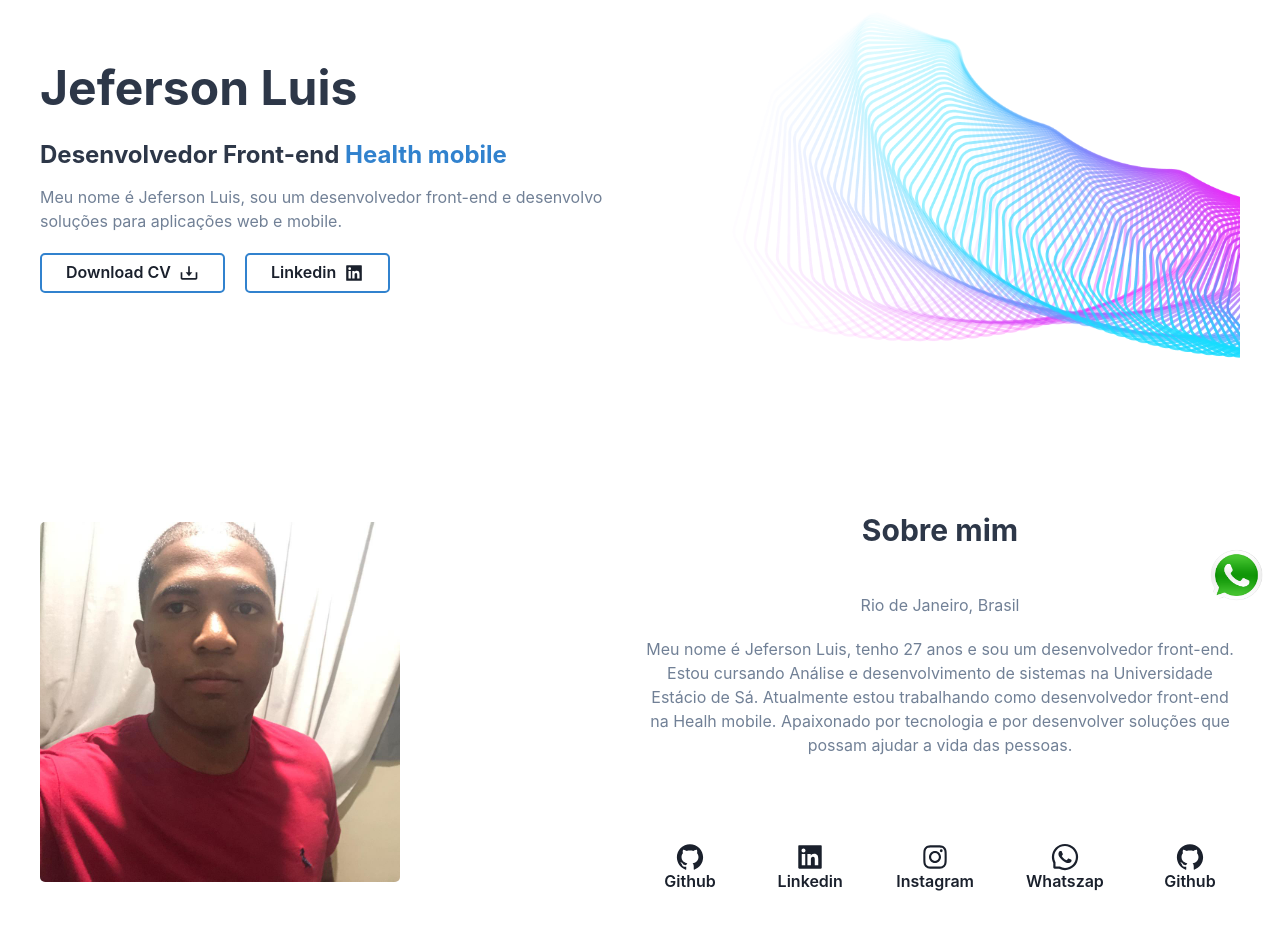
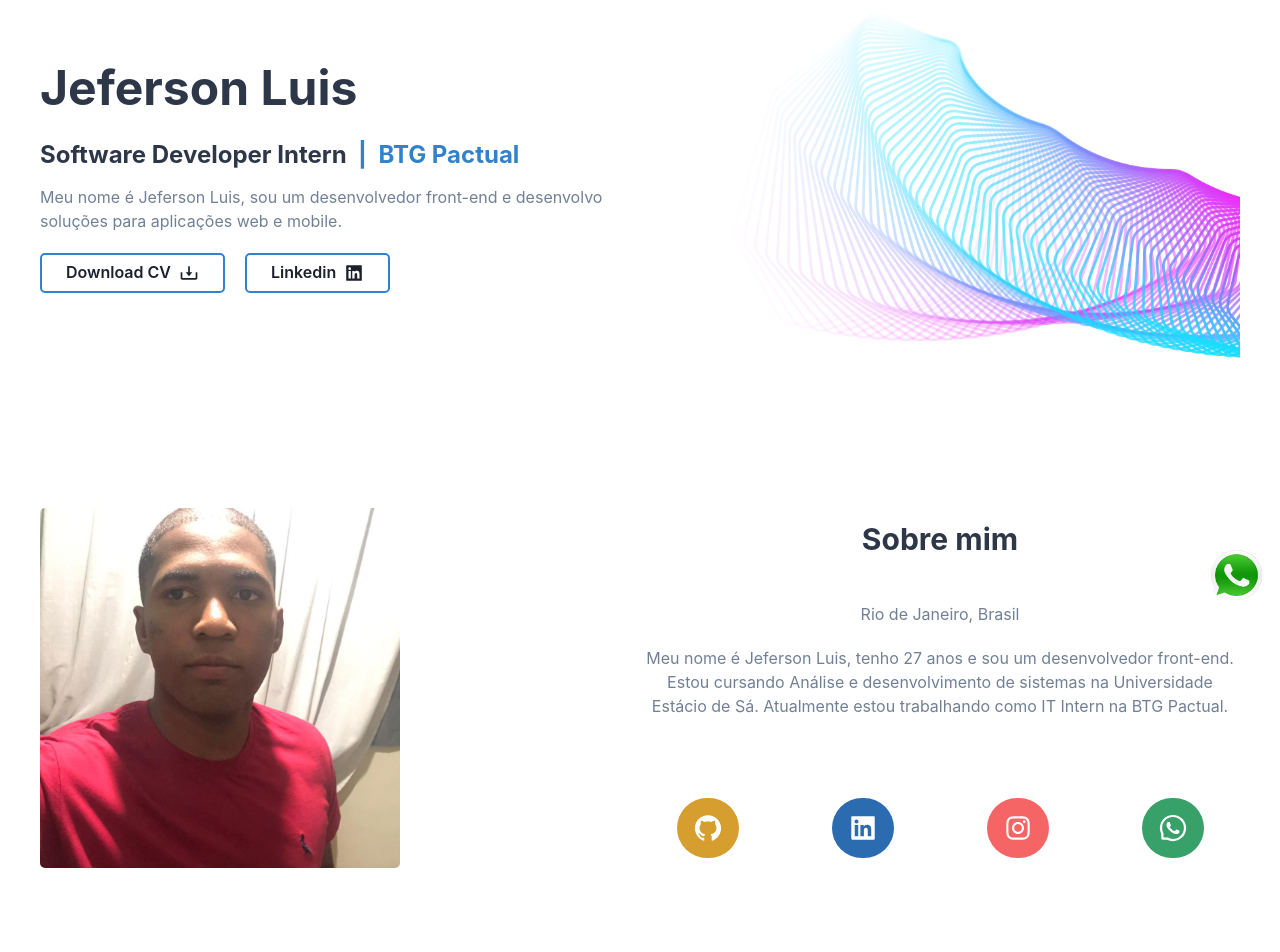
Before and after one commit to Jeffx234/meu-site, a Next.js app: page / in a window 1280 px wide. Shown: the part 180-1132 px from the top of the page. Built offline with nearby package versions, Linux system fonts and the light colour scheme.

Commit message:
Melhorias na pagina

```diff
--- a/src/components/Header.tsx
+++ b/src/components/Header.tsx
@@ -1,5 +1,4 @@
 import { ReactNode } from 'react'
-
 import { GiHamburgerMenu } from 'react-icons/gi'
 
 import {
@@ -49,7 +48,16 @@ export function Header() {
     <>
       <Box bg={useColorModeValue('gray.100', 'gray.900')} px={4}>
         <Flex h={16} alignItems={'center'} justifyContent={'space-between'}>
-          <Box>Portifólio Jeferson Luis</Box>
+          <Box flex={'1 1 auto'} ml={2}>
+            <Link
+              href="/"
+              fontSize={'2xl'}
+              fontWeight={'bold'}
+              color={useColorModeValue('gray.800', 'white')}
+            >
+              Jeferson Luis
+            </Link>
+          </Box>
 
           <Flex alignItems={'center'}>
             <Stack direction={'row'} spacing={7}>
--- a/src/components/Services/index.tsx
+++ b/src/components/Services/index.tsx
@@ -24,7 +24,7 @@ export function Services() {
           <div className="mx-auto grid gap-6 md:w-3/4 lg:w-full lg:grid-cols-3">
             <div className="border border-slate-100 rounded-2xl shadow-xl px-8 py-12 sm:px-12 lg:px-8">
               <div className="mb-12 space-y-4">
-                <h3 className="text-2xl font-semibold text-slate-100">
+                <h3 className="text-2xl font-semibold ">
                   Desenvolvimento de aplicações web
                 </h3>
 
@@ -46,7 +46,7 @@ export function Services() {
 
             <div className="border border-slate-100 rounded-2xl shadow-xl px-8 py-12 sm:px-12 lg:px-8">
               <div className="mb-12 space-y-4">
-                <h3 className="text-2xl font-semibold text-slate-100">
+                <h3 className="text-2xl font-semibold ">
                   Desenvolvimento de aplicações mobile
                 </h3>
 
@@ -67,7 +67,7 @@ export function Services() {
 
             <div className="border border-slate-100 rounded-2xl shadow-xl px-8 py-12 sm:px-12 lg:px-8">
               <div className="mb-12 space-y-4">
-                <h3 className="text-2xl font-semibold text-slate-100">
+                <h3 className="text-2xl font-semibold ">
                   Design de interfaces
                 </h3>
 
--- a/src/components/Sobre/Icons.tsx
+++ b/src/components/Sobre/Icons.tsx
@@ -13,77 +13,54 @@ export function IconName() {
       h="100%"
       gridGap="5"
       w="100%"
-      templateColumns={{ base: 'repeat(3, 1fr)', md: 'repeat(5, 1fr)' }}
+      templateColumns={{ base: 'repeat(3, 1fr)', md: 'repeat(4, 1fr)' }}
     >
-      <Box>
+      <Box borderRadius="full" h="100%" w="100%">
         <Button
           as="a"
           href="https://github.com/Jeffx234"
           rounded="full"
-          h="60px"
-          display="flex"
-          bg="transparent"
-          flexDir="column"
-          alignItems="center"
-          _hover={{
-            bg: 'blue.500',
-
-            color: `${useColorModeValue('white', '')}`,
-          }}
+          bg="yellow.500"
+          h="100%"
+          color="white"
+          _hover={{ bg: 'yellow.600' }}
         >
           <AiFillGithub
             size={30}
             color={useColorModeValue('gray.200', 'gray.200')}
           />
-          Github
         </Button>
       </Box>
 
-      <Box>
+      <Box w="100%">
         <Button
           as="a"
           href="https://www.linkedin.com/in/jefersonluisx"
           rounded="full"
           h="60px"
-          display="flex"
-          bg="transparent"
-          flexDir="column"
+          bg="blue.600"
+          color="white"
           alignItems="center"
-          _hover={{
-            bg: 'blue.500',
-
-            color: `${useColorModeValue('white', '')}`,
-          }}
+          _hover={{ bg: 'blue.700' }}
         >
           <AiFillLinkedin
             size={30}
             color={useColorModeValue('gray.200', 'gray.200')}
           />
-          Linkedin
         </Button>
       </Box>
 
-      <Box>
+      <Box w="100%">
         <Button
           as="a"
           href="https://www.instagram.com/jefersonluis91/"
           rounded="full"
           h="60px"
-          display="flex"
-          bg="transparent"
-          flexDir="column"
-          alignItems="center"
-          _hover={{
-            bg: 'blue.500',
-
-            color: `${useColorModeValue('white', '')}`,
-          }}
+          bg="red.400"
+          color="white"
+          _hover={{ bg: 'red.500' }}
         >
-          <AiOutlineInstagram
-            size={30}
-            color={useColorModeValue('gray.200', 'gray.200')}
-          />
-          Instagram
+          <AiOutlineInstagram size={30} />
         </Button>
       </Box>
 
@@ -93,46 +70,12 @@ export function IconName() {
           href="https://api.whatsapp.com/send?phone=5521966591901"
           rounded="full"
           h="60px"
-          display="flex"
-          bg="transparent"
-          flexDir="column"
-          alignItems="center"
           target="_blank"
-          _hover={{
-            bg: 'blue.500',
-
-            color: `${useColorModeValue('white', '')}`,
-          }}
+          color="white"
+          bg="green.500"
+          _hover={{ bg: 'green.600' }}
         >
-          <AiOutlineWhatsApp
-            size={30}
-            color={useColorModeValue('gray.200', 'gray.200')}
-          />
-          Whatszap
-        </Button>
-      </Box>
-
-      <Box>
-        <Button
-          as="a"
-          href="https://github.com/Jeffx234"
-          rounded="full"
-          h="60px"
-          display="flex"
-          bg="transparent"
-          flexDir="column"
-          alignItems="center"
-          _hover={{
-            bg: 'blue.500',
-
-            color: `${useColorModeValue('white', '')}`,
-          }}
-        >
-          <AiFillGithub
-            size={30}
-            color={useColorModeValue('gray.200', 'gray.200')}
-          />
-          Github
+          <AiOutlineWhatsApp size={30} />
         </Button>
       </Box>
     </Grid>
--- a/src/components/Sobre/index.tsx
+++ b/src/components/Sobre/index.tsx
@@ -59,9 +59,8 @@ export function Sobre() {
           >
             Meu nome é Jeferson Luis, tenho 27 anos e sou um desenvolvedor
             front-end. Estou cursando Análise e desenvolvimento de sistemas na
-            Universidade Estácio de Sá. Atualmente estou trabalhando como
-            desenvolvedor front-end na Healh mobile. Apaixonado por tecnologia e
-            por desenvolver soluções que possam ajudar a vida das pessoas.
+            Universidade Estácio de Sá. Atualmente estou trabalhando como IT
+            Intern na BTG Pactual.
           </Text>
 
           <IconName />
--- a/src/components/Title/index.tsx
+++ b/src/components/Title/index.tsx
@@ -42,10 +42,10 @@ export function Title() {
           color={useColorModeValue('gray.700', 'gray.200')}
           fontWeight="bold"
         >
-          Desenvolvedor Front-end{' '}
+          Software Developer Intern
           <Text as="span" color="blue.500" fontWeight="bold">
             {' '}
-            Health mobile{' '}
+            &nbsp;|&nbsp; BTG Pactual
           </Text>
         </Text>
 
```
Also changed, not shown: public/images/logo.png.
